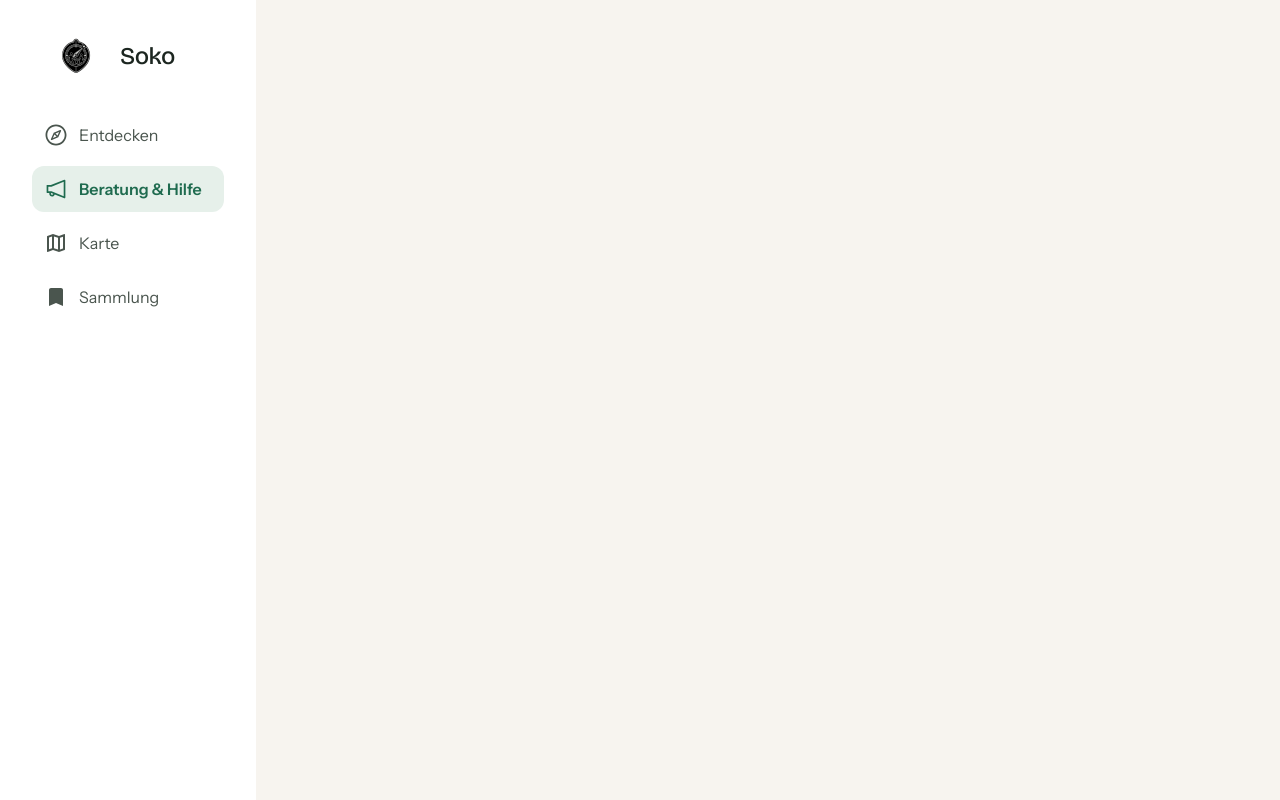
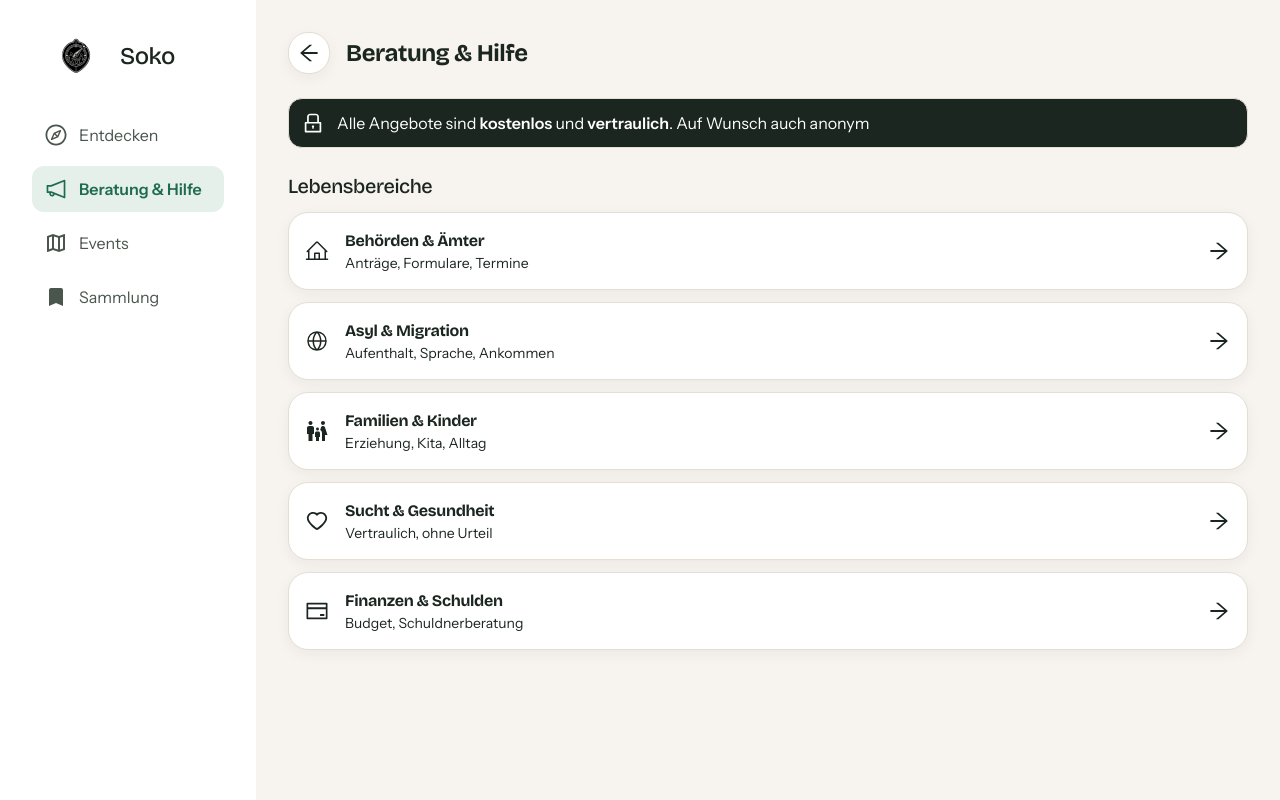
Before and after one commit to jonas-fink/SokoRefactor, a React (Vite) app in the folder soko-client/: page /beratung in a window 1280 px wide. Built offline with nearby package versions, Linux system fonts and the light colour scheme; no server answers.

Commit message:
Created Beratung & Hilfe UI with Mock Categories for now, Optimized Landing page with direkt links to Events & Beratung & Hilfe

```diff
--- a/soko-client/src/App.tsx
+++ b/soko-client/src/App.tsx
@@ -22,7 +22,7 @@ const App = () => {
                     <Route index element={<LandingPage />} />
 
                     <Route path="/beratung" element={<Beratung />} />
-                    <Route path="/karte" element={<Map />} />
+                    <Route path="/erleben" element={<Map />} />
                     <Route element={<ProtectedRoute />}>
                         <Route path="/library" element={<Library />} />
                         <Route path="/settings" element={<Settings />} />
--- a/soko-client/src/components/layout/SideBar.tsx
+++ b/soko-client/src/components/layout/SideBar.tsx
@@ -33,9 +33,9 @@ const SideBar = () => {
                     <AiOutlineNotification size={24} />
                     <span className="hidden md:inline">Beratung & Hilfe</span>
                 </NavLink>
-                <NavLink to="/karte" className={navClass}>
+                <NavLink to="/erleben" className={navClass}>
                     <MdOutlineMap size={24} />
-                    <span className="hidden md:inline">Karte</span>
+                    <span className="hidden md:inline">Events</span>
                 </NavLink>
                 <NavLink to="/library" className={navClass}>
                     <MdOutlineBookmark size={24} />
--- a/soko-client/src/index.css
+++ b/soko-client/src/index.css
@@ -66,6 +66,7 @@
     --color-accent: #f0b65a;
     --color-accent-ink: #2a1e06;
     --color-accent-soft: #2a2a1e;
+    --color-brand: #378262;
 
     --color-cat-behoerden: #7ba3e0;
     --color-cat-behoerden-soft: #1c2836;
@@ -105,6 +106,7 @@
     --color-accent: var(--color-accent);
     --color-accent-ink: var(--color-accent-ink);
     --color-accent-soft: var(--color-accent-soft);
+    --color-brand: var(--color-brand);
 
     --color-cat-behoerden: var(--color-cat-behoerden);
     --color-cat-behoerden-soft: var(--color-cat-behoerden-soft);
--- a/soko-client/src/pages/Beratung.tsx
+++ b/soko-client/src/pages/Beratung.tsx
@@ -1,5 +1,87 @@
+import {
+    AiOutlineArrowLeft,
+    AiOutlineArrowRight,
+    AiOutlineCreditCard,
+    AiOutlineHeart,
+    AiOutlineLock,
+} from 'react-icons/ai';
+import { useNavigate } from 'react-router';
+import { PiHouseLine, PiGlobeSimple } from 'react-icons/pi';
+import { MdOutlineFamilyRestroom } from 'react-icons/md';
+
+const beratungCategory = [
+    {
+        name: 'Behörden & Ämter',
+        description: 'Anträge, Formulare, Termine',
+        icon: <PiHouseLine size={24} />,
+    },
+    {
+        name: 'Asyl & Migration',
+        description: 'Aufenthalt, Sprache, Ankommen',
+        icon: <PiGlobeSimple size={24} />,
+    },
+    {
+        name: 'Familien & Kinder',
+        description: 'Erziehung, Kita, Alltag',
+        icon: <MdOutlineFamilyRestroom size={24} />,
+    },
+    {
+        name: 'Sucht & Gesundheit',
+        description: 'Vertraulich, ohne Urteil',
+        icon: <AiOutlineHeart size={24} />,
+    },
+    {
+        name: 'Finanzen & Schulden',
+        description: 'Budget, Schuldnerberatung',
+        icon: <AiOutlineCreditCard size={24} />,
+    },
+];
+
 const Beratung = () => {
-    return <div></div>;
+    const navigate = useNavigate();
+
+    return (
+        <div className="flex flex-col gap-6">
+            <div className="flex gap-4 items-center">
+                <button
+                    className="card bg-surface p-2 cursor-pointer"
+                    onClick={() => navigate(-1)}
+                >
+                    <AiOutlineArrowLeft size={24} />
+                </button>
+                <h2 className="text-2xl font-bold">Beratung & Hilfe</h2>
+            </div>
+            <div className="field flex gap-3 bg-ink text-primary-ink items-center p-3">
+                <AiOutlineLock size={24} />
+                <p>
+                    Alle Angebote sind{' '}
+                    <span className="font-bold">kostenlos</span> und{' '}
+                    <span className="font-bold">vertraulich</span>. Auf Wunsch
+                    auch anonym
+                </p>
+            </div>
+            <div className="flex flex-col gap-3">
+                <h3 className="text-xl">Lebensbereiche</h3>
+                {beratungCategory.map((c) => (
+                    <div className="flex justify-between card items-center p-4">
+                        <div key={c.name} className="flex items-center gap-4">
+                            {c.icon}
+                            <div>
+                                {' '}
+                                <h3 className="font-bold">{c.name}</h3>
+                                <p className="md:text-sm text-xs">
+                                    {c.description}
+                                </p>
+                            </div>
+                        </div>
+                        <div>
+                            <AiOutlineArrowRight size={24} />
+                        </div>
+                    </div>
+                ))}
+            </div>
+        </div>
+    );
 };
 
 export default Beratung;
--- a/soko-client/src/pages/LandingPage.tsx
+++ b/soko-client/src/pages/LandingPage.tsx
@@ -1,6 +1,9 @@
 import { useEffect, useState } from 'react';
 import { api } from '../utils/api';
 import type { ScrapedEvent } from '../types';
+import { NavLink } from 'react-router';
+import { AiOutlineCalendar, AiOutlineNotification } from 'react-icons/ai';
+import { useAuth } from '../context/auth-context';
 
 interface EventsPage {
     events: ScrapedEvent[];
@@ -19,6 +22,7 @@ const formatDate = (iso: string | null) =>
         : 'Termin offen';
 
 const LandingPage = () => {
+    const { user } = useAuth();
     const [query, setQuery] = useState('');
     const [data, setData] = useState<EventsPage | null>(null);
     const [categories, setCategories] = useState<string[]>([]);
@@ -52,14 +56,42 @@ const LandingPage = () => {
     );
 
     return (
-        <div className="mx-auto w-full py-8">
+        <div className="mx-auto w-full py-8 flex flex-col gap-8">
+            {/* Header */}
+            <h1 className="md:text-5xl text-3xl">
+                Guten Tag {user ? user.name : 'Guest'}. Was suchst du heute?
+            </h1>
+            <div className="flex gap-3 pb-8">
+                <div className="card bg-brand flex flex-col justify-center items-center w-1/2 shadow-card">
+                    {' '}
+                    <NavLink to="/erleben" className="flex flex-col gap-2 p-4">
+                        <AiOutlineCalendar size={24} />
+                        <h2 className="font-bold text-xl">Erleben</h2>
+                        <p className="text-md">Events & Angebote</p>
+                    </NavLink>
+                </div>
+
+                <div className="card bg-warning text-primary-ink w-1/2 flex flex-col justify-center items-center shadow-card">
+                    <NavLink to="/beratung" className="flex flex-col gap-2 p-4">
+                        <AiOutlineNotification size={24} />
+                        <h2 className="text-primary-ink font-bold text-xl">
+                            Beratung & Hilfe
+                        </h2>
+                        <p className="text-md">Kostenlos & vertraulich</p>
+                    </NavLink>
+                </div>
+            </div>
+
+            {/* Discover */}
             <div className="flex flex-col lg:flex-row justify-center items-start gap-3">
                 <div className="flex flex-col gap-2 flex-1">
-                    <h1 className="text-3xl sm:text-4xl lg:text-5xl">Entdecke deine Nachbarschaft</h1>
+                    <h1 className="text-3xl sm:text-4xl lg:text-5xl">
+                        Entdecke deine Nachbarschaft
+                    </h1>
                     <h3 className="text-ink-soft">
                         {error
                             ? 'Angebote konnten nicht geladen werden'
-                            : `${data?.total ?? '…'} Angebote & Beratungsstellen rund um Kassel`}
+                            : `${data?.total ?? '…'} Angebote & Events rund aus dem Kasseler Veranstaltungskalender`}
                     </h3>
                 </div>
                 <div className="flex w-full flex-wrap gap-3 flex-1">
@@ -109,7 +141,6 @@ const LandingPage = () => {
                     </div>
                 </div>
             </div>
-
             <div className="mt-8 grid snap-x snap-mandatory auto-cols-[minmax(280px,1fr)] grid-flow-col grid-rows-2 gap-4 overflow-x-auto pb-4 pt-2">
                 {filteredData?.map((event) => (
                     <a
@@ -135,7 +166,6 @@ const LandingPage = () => {
                     </a>
                 ))}
             </div>
-
             {totalPages > 1 && (
                 <div className="mt-6 flex items-center justify-center gap-4">
                     <button
```
